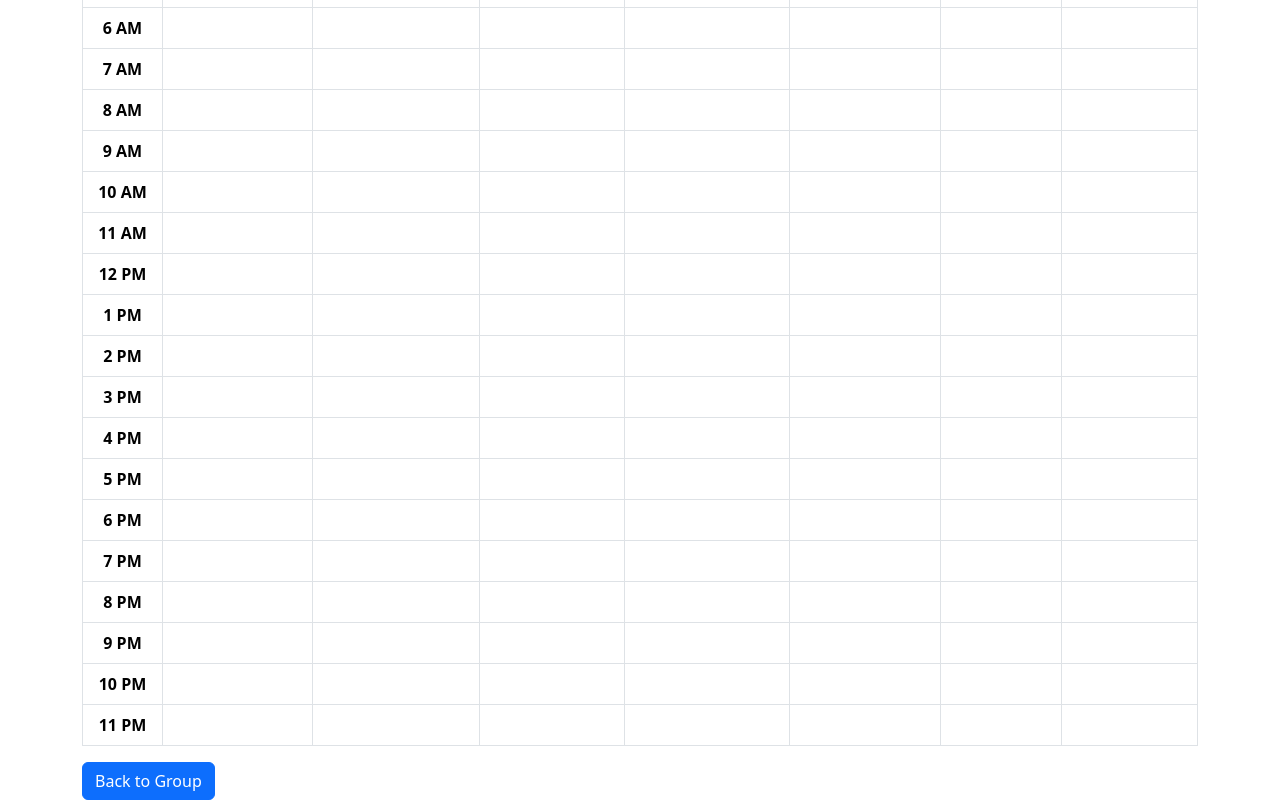
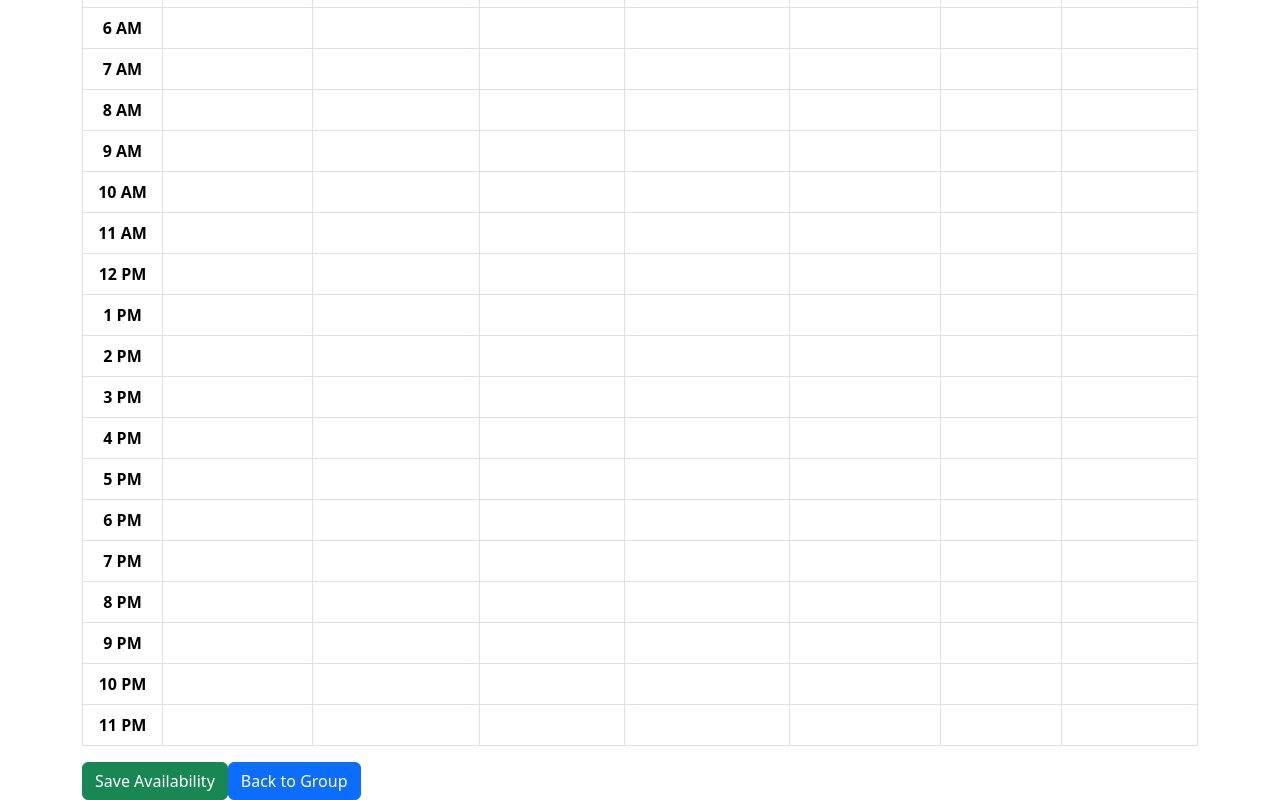
Before and after one commit to ParthP22/Planify, a Next.js app in the folder planify/: page /group/1/availability in a window 1280 px wide. Shown: the part 390-1190 px from the top of the page. Built offline with nearby package versions, Linux system fonts and the light colour scheme; no server answers; the database is empty; sample sign-in values are in the browser's storage.

Commit message:
feat: created save availability button as well as the confirmAvailability function, which successfully saves the availability slots to the database

```diff
--- a/planify/src/app/group/[groupId]/availability/page.tsx
+++ b/planify/src/app/group/[groupId]/availability/page.tsx
@@ -3,7 +3,7 @@
 import { useEffect, useState } from "react";
 import { useParams, useRouter } from "next/navigation";
 import { auth } from "@/lib/firebase";
-import { getAvailability } from "@/lib/availability";
+import { getAvailability, saveAvailability } from "@/lib/availability";
 
 export default function AvailabilityPage() {
     const NUM_ROWS = 24;
@@ -66,6 +66,11 @@ export default function AvailabilityPage() {
 
         // Return the hour and AM/PM
         return `${adjustedHour} ${suffix}`;
+    }
+
+    function confirmAvailability(){
+        saveAvailability(groupId, auth.currentUser!.uid, availabilitySlots);
+        router.push(`/group/${groupId}`);
     }
 
     // Iterate over the grid's dimensions and create each of the
@@ -132,6 +137,10 @@ export default function AvailabilityPage() {
                 <tbody>{rows}</tbody>
             </table>
 
+            <button className="btn btn-success" onClick={confirmAvailability}>
+                Save Availability
+            </button>
+
             <button className="btn btn-primary" onClick={() => router.push(`/group/${groupId}`)}>
                 Back to Group
             </button>
```
